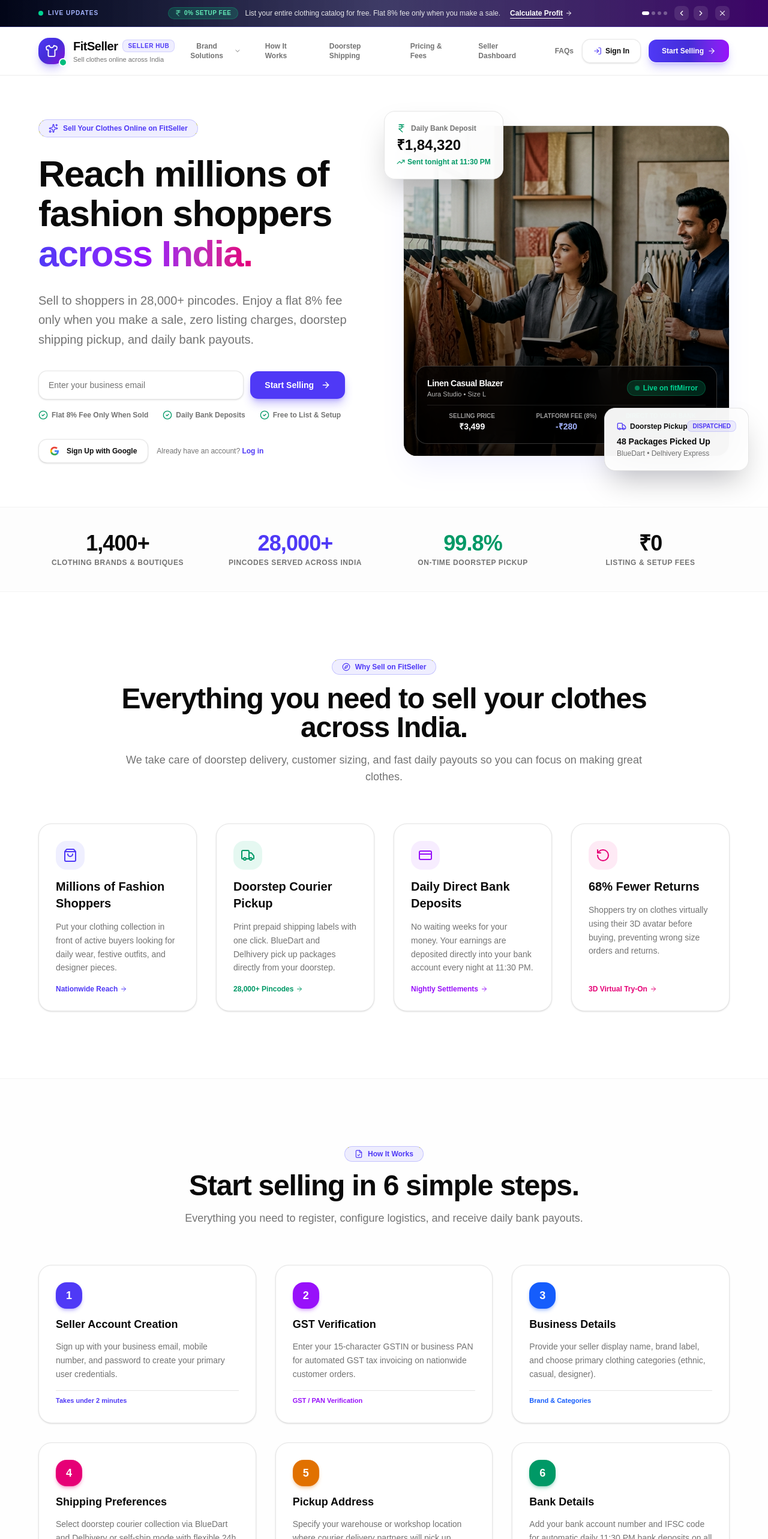
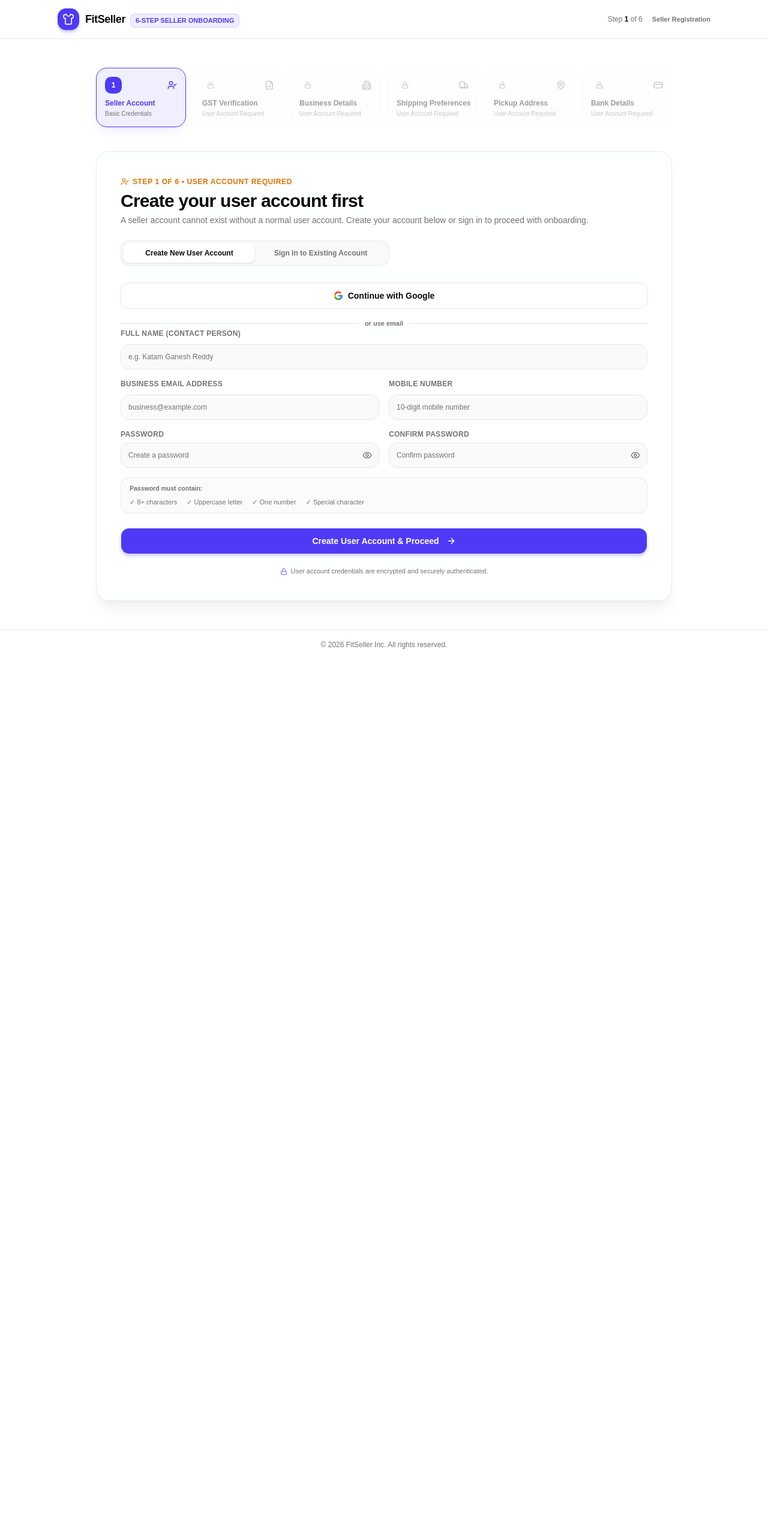
Before and after one commit to Ganeshkatam/FitSeller, a React (Vite) app: page /onboarding/account in a window 1280 px wide. Before the commit this address led to /. Shown: the top 2566 px of the page at 60% size. After the commit the page ends 1099 px from the top, so only its background shows below. Built offline with nearby package versions, Linux system fonts and the light colour scheme; no server answers.

Commit message:
feat(onboarding): replace step numbers in URLs with semantic slugs (/onboarding/account, gst, business, shipping, pickup-address, bank)

```diff
--- a/src/App.tsx
+++ b/src/App.tsx
@@ -65,7 +65,7 @@
   // 2. Must be a valid user with an active seller profile
   // If user is authenticated but hasn't created a seller profile yet, direct to onboarding
   if (!seller) {
-    return <Navigate to="/onboarding/step-1" replace state={{ from: location.pathname }} />;
+    return <Navigate to="/onboarding/account" replace state={{ from: location.pathname }} />;
   }
 
   return <>{children}</>;
@@ -128,7 +128,7 @@
       <Route path="/auth/forgot-password" element={<GuestOnly><Suspended><ForgotPassword /></Suspended></GuestOnly>} />
       <Route path="/auth/reset-password" element={<Suspended><ResetPassword /></Suspended>} />
       <Route path="/auth/verify-email" element={<Suspended><VerifyEmail /></Suspended>} />
-      {/* ---- Individual Onboarding Routes ---- */}
+      {/* ---- Individual Onboarding Routes (Semantic Slugs) ---- */}
       <Route
         path="/onboarding"
         element={
@@ -137,9 +137,9 @@
           </Suspended>
         }
       >
-        <Route index element={<Navigate to="/onboarding/step-1" replace />} />
+        <Route index element={<Navigate to="/onboarding/account" replace />} />
         <Route
-          path="step-1"
+          path="account"
           element={
             <Suspended>
               <Step1AccountPage />
@@ -147,7 +147,7 @@
           }
         />
         <Route
-          path="step-2"
+          path="gst"
           element={
             <Suspended>
               <Step2GstPage />
@@ -155,7 +155,7 @@
           }
         />
         <Route
-          path="step-3"
+          path="business"
           element={
             <Suspended>
               <Step3BusinessPage />
@@ -163,7 +163,7 @@
           }
         />
         <Route
-          path="step-4"
+          path="shipping"
           element={
             <Suspended>
               <Step4ShippingPage />
@@ -171,7 +171,7 @@
           }
         />
         <Route
-          path="step-5"
+          path="pickup-address"
           element={
             <Suspended>
               <Step5PickupAddressPage />
@@ -179,7 +179,7 @@
           }
         />
         <Route
-          path="step-6"
+          path="bank"
           element={
             <Suspended>
               <Step6BankPage />
--- a/src/components/onboarding/OnboardingLayout.tsx
+++ b/src/components/onboarding/OnboardingLayout.tsx
@@ -5,26 +5,30 @@
 import { OnboardingStepper } from "./OnboardingStepper";
 import { OnboardingSuccess } from "./OnboardingSuccess";
 
+import { ONBOARDING_STEPS } from "./OnboardingTypes";
+
 function OnboardingContent() {
   const { user, seller } = useAuth();
   const { completed } = useOnboarding();
   const location = useLocation();
   const navigate = useNavigate();
 
-  // Extract active step number from pathname (e.g. /onboarding/step-3 -> 3)
-  const match = location.pathname.match(/step-(\d)/);
-  const currentStep = match ? parseInt(match[1], 10) : 1;
+  // Extract active step slug from pathname (e.g. /onboarding/shipping -> "shipping")
+  const activeSlug = location.pathname.split("/").pop() || "account";
+  const matchedStep = ONBOARDING_STEPS.find((s) => s.slug === activeSlug);
+  const currentStep = matchedStep ? matchedStep.id : 1;
 
-  // Guard: if someone visits /onboarding/step-2 through step-6 without a normal user account, redirect to step-1
+  // Guard: if someone visits any subsequent step without a normal user account, redirect to /onboarding/account
   if (!user && currentStep > 1) {
-    return <Navigate to="/onboarding/step-1" replace />;
+    return <Navigate to="/onboarding/account" replace />;
   }
 
-  function handleSelectStep(stepId: number) {
-    if (!user && stepId > 1) {
+  function handleSelectStep(slug: string) {
+    const targetStep = ONBOARDING_STEPS.find((s) => s.slug === slug);
+    if (!user && targetStep && targetStep.id > 1) {
       return;
     }
-    navigate(`/onboarding/step-${stepId}`);
+    navigate(`/onboarding/${slug}`);
     window.scrollTo({ top: 0, behavior: "smooth" });
   }
 
--- a/src/components/onboarding/OnboardingNavigation.tsx
+++ b/src/components/onboarding/OnboardingNavigation.tsx
@@ -45,7 +45,15 @@
             ? "Complete Seller Registration"
             : currentStep === 1
             ? "Proceed to GST Verification"
-            : `Next: Step ${currentStep + 1}`}
+            : currentStep === 2
+            ? "Continue to Business Details"
+            : currentStep === 3
+            ? "Continue to Shipping Preferences"
+            : currentStep === 4
+            ? "Continue to Pickup Address"
+            : currentStep === 5
+            ? "Continue to Bank Details"
+            : "Next"}
         </span>
         <ArrowRight className="size-4 ml-1.5" />
       </Button>
--- a/src/components/onboarding/OnboardingStepper.tsx
+++ b/src/components/onboarding/OnboardingStepper.tsx
@@ -3,7 +3,7 @@
 
 interface StepperProps {
   currentStep: number;
-  onSelectStep: (stepId: number) => void;
+  onSelectStep: (slug: string) => void;
   isUserAuthenticated?: boolean;
 }
 
@@ -26,7 +26,7 @@
             type="button"
             disabled={isLocked}
             onClick={() => {
-              if (!isLocked) onSelectStep(step.id);
+              if (!isLocked) onSelectStep(step.slug);
             }}
             className={`text-left rounded-2xl border p-2.5 sm:p-3.5 transition-all flex flex-col justify-between ${
               isCurrent
--- a/src/components/onboarding/OnboardingTypes.ts
+++ b/src/components/onboarding/OnboardingTypes.ts
@@ -74,18 +74,19 @@
 
 export interface StepItem {
   id: number;
+  slug: string;
   title: string;
   subtitle: string;
   icon: LucideIcon;
 }
 
 export const ONBOARDING_STEPS: StepItem[] = [
-  { id: 1, title: "Seller Account", subtitle: "Basic Credentials", icon: UserCheck },
-  { id: 2, title: "GST Verification", subtitle: "Tax & PAN Details", icon: FileCheck },
-  { id: 3, title: "Business Details", subtitle: "Brand & Categories", icon: Building2 },
-  { id: 4, title: "Shipping Preferences", subtitle: "Courier & Timelines", icon: Truck },
-  { id: 5, title: "Pickup Address", subtitle: "Warehouse Location", icon: MapPin },
-  { id: 6, title: "Bank Details", subtitle: "Daily Payout Account", icon: CreditCard },
+  { id: 1, slug: "account", title: "Seller Account", subtitle: "Basic Credentials", icon: UserCheck },
+  { id: 2, slug: "gst", title: "GST Verification", subtitle: "Tax & PAN Details", icon: FileCheck },
+  { id: 3, slug: "business", title: "Business Details", subtitle: "Brand & Categories", icon: Building2 },
+  { id: 4, slug: "shipping", title: "Shipping Preferences", subtitle: "Courier & Timelines", icon: Truck },
+  { id: 5, slug: "pickup-address", title: "Pickup Address", subtitle: "Warehouse Location", icon: MapPin },
+  { id: 6, slug: "bank", title: "Bank Details", subtitle: "Daily Payout Account", icon: CreditCard },
 ];
 
 export const APPAREL_CATEGORIES = [
--- a/src/pages/onboarding/Step1AccountPage.tsx
+++ b/src/pages/onboarding/Step1AccountPage.tsx
@@ -19,7 +19,7 @@
       toast("error", error);
       return;
     }
-    navigate("/onboarding/step-2");
+    navigate("/onboarding/gst");
     window.scrollTo({ top: 0, behavior: "smooth" });
   }
 
@@ -30,7 +30,7 @@
         onChange={updateField}
         onAuthenticated={() => {
           toast("success", "User account authenticated successfully!");
-          navigate("/onboarding/step-2");
+          navigate("/onboarding/gst");
           window.scrollTo({ top: 0, behavior: "smooth" });
         }}
       />
--- a/src/pages/onboarding/Step2GstPage.tsx
+++ b/src/pages/onboarding/Step2GstPage.tsx
@@ -19,12 +19,12 @@
       toast("error", error);
       return;
     }
-    navigate("/onboarding/step-3");
+    navigate("/onboarding/business");
     window.scrollTo({ top: 0, behavior: "smooth" });
   }
 
   function handleBack() {
-    navigate("/onboarding/step-1");
+    navigate("/onboarding/account");
     window.scrollTo({ top: 0, behavior: "smooth" });
   }
 
--- a/src/pages/onboarding/Step3BusinessPage.tsx
+++ b/src/pages/onboarding/Step3BusinessPage.tsx
@@ -19,12 +19,12 @@
       toast("error", error);
       return;
     }
-    navigate("/onboarding/step-4");
+    navigate("/onboarding/shipping");
     window.scrollTo({ top: 0, behavior: "smooth" });
   }
 
   function handleBack() {
-    navigate("/onboarding/step-2");
+    navigate("/onboarding/gst");
     window.scrollTo({ top: 0, behavior: "smooth" });
   }
 
--- a/src/pages/onboarding/Step4ShippingPage.tsx
+++ b/src/pages/onboarding/Step4ShippingPage.tsx
@@ -12,12 +12,12 @@
 
   function handleSubmit(e: FormEvent) {
     e.preventDefault();
-    navigate("/onboarding/step-5");
+    navigate("/onboarding/pickup-address");
     window.scrollTo({ top: 0, behavior: "smooth" });
   }
 
   function handleBack() {
-    navigate("/onboarding/step-3");
+    navigate("/onboarding/business");
     window.scrollTo({ top: 0, behavior: "smooth" });
   }
 
--- a/src/pages/onboarding/Step5PickupAddressPage.tsx
+++ b/src/pages/onboarding/Step5PickupAddressPage.tsx
@@ -19,12 +19,12 @@
       toast("error", error);
       return;
     }
-    navigate("/onboarding/step-6");
+    navigate("/onboarding/bank");
     window.scrollTo({ top: 0, behavior: "smooth" });
   }
 
   function handleBack() {
-    navigate("/onboarding/step-4");
+    navigate("/onboarding/shipping");
     window.scrollTo({ top: 0, behavior: "smooth" });
   }
 
--- a/src/pages/onboarding/Step6BankPage.tsx
+++ b/src/pages/onboarding/Step6BankPage.tsx
@@ -30,7 +30,7 @@
   }
 
   function handleBack() {
-    navigate("/onboarding/step-5");
+    navigate("/onboarding/pickup-address");
     window.scrollTo({ top: 0, behavior: "smooth" });
   }
 
```
